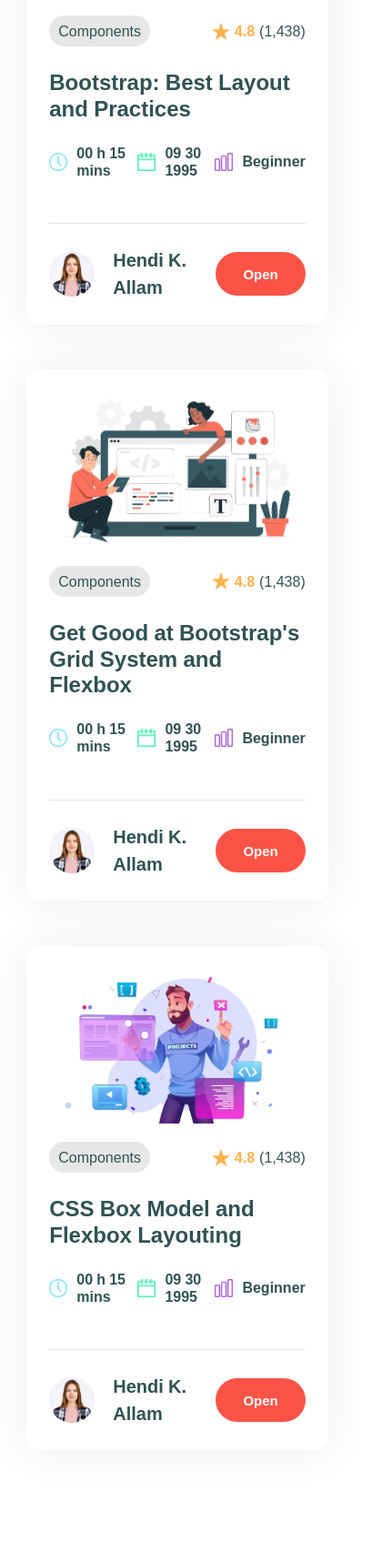
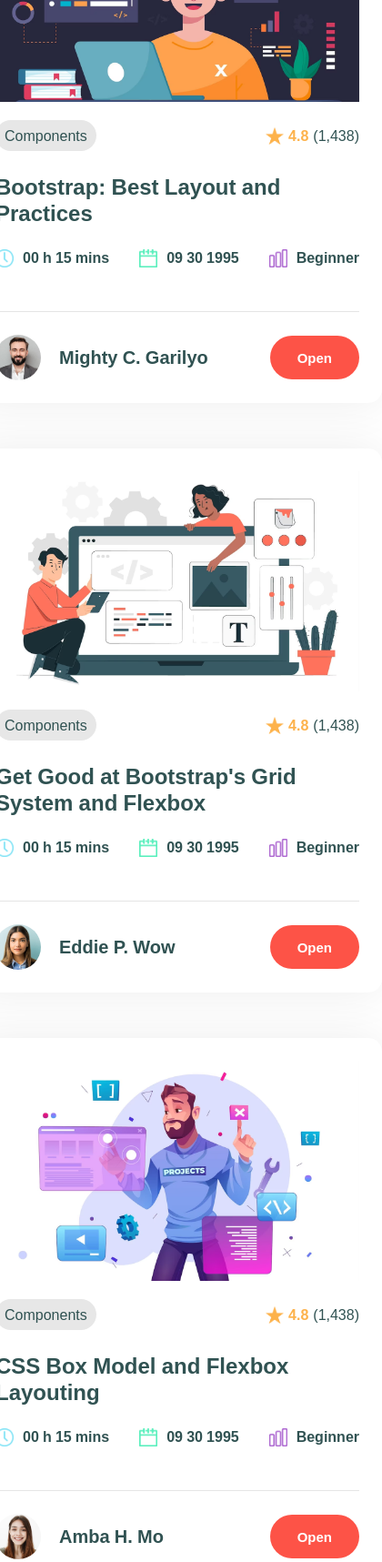
Before and after one commit to DerickEroy/capstone1, a plain HTML site: page index.html in a window 390 px wide. Shown: the part 2795-4512 px from the top of the page at 91% size, 420 px wide, since content can reach past the window. Drawn offline with nearby package versions, Linux system fonts and the light colour scheme.

Commit message:
updated capstone 1 project

```diff
--- a/index.css
+++ b/index.css
@@ -201,8 +201,8 @@ nav ul {
 	border: 7px solid white ;
 	outline: 2px solid #9c9c9c;
 	max-width: 375px;
-	margin-left: auto;
-	margin-right: auto;
+	margin-left: 20px;
+	margin-right: 20px;
 	margin-bottom: 50px;
 	column-gap: 15px;
 	transition: transform 0.25s;
@@ -285,8 +285,6 @@ nav ul {
 #contactUsImage img {
 	object-fit: contain;
 	width: 100%;
-	margin-top: auto;
-	margin-bottom: auto;
 }
 /* Contact Us Form End */
 
@@ -313,6 +311,8 @@ nav ul {
 }
 
 #starDev {
+		margin-left: auto;
+		margin-right: auto;
 	margin-bottom: 35px;
 }
 
@@ -357,10 +357,13 @@ footer .row {
 }
 
 #websiteFooterImages img{
-	margin-left: 20px;
-	margin-right: 20px;
 	width: 50px;
 }
+
+#websiteFooterImages a {
+	margin: 20px;
+}
+
 
 #websiteFooter p {
 	margin-left: auto;
@@ -395,9 +398,9 @@ footer .row {
 	background-color: white;
 	padding: 25px;
 	color: #305252;
+	min-width: 450px;
 	max-width: 450px;
-	margin-left: auto;
-	margin-right: auto;
+	margin: 0 5px;
 	margin-bottom: 50px;
 	border-radius: 15px;
 	box-shadow: 0 0 50px rgba(0, 0, 0, 0.075);
@@ -860,7 +863,7 @@ footer .row {
 }
 
 #starDev {
-  justify-content: ;
+  justify-content: center;
 }
 
 /* Full-Stack Web Developer End */
--- a/index.html
+++ b/index.html
@@ -199,14 +199,14 @@
 
 		<!-- Project Start -->
 		<section class="container-fluid" id="projects">
-			<div class="row">
+			<div class="row justify-content-center">
 				<div class="col-xl-12" id="projectText">
 					<h1>Class Small <strong>Projects</strong></h1>
 					<p>Provided below are the activities/projects done in the class.</p>
 				</div>
 
 				<!-- Creator -->
-				<div class="col-xl-12" id="project">
+				<div class="col-xl-3" id="project">
 					<!-- Image Start -->
 					<div id="project1Pic">
 						<img src="./images/thumbnail1.png">
@@ -280,7 +280,7 @@
 				<!-- Creator End -->
 
 				<!-- Creator -->
-				<div class="col-xl-12" id="project">
+				<div class="col-xl-3" id="project">
 					<!-- Image Start -->
 					<div id="project1Pic">
 						<img src="./images/thumbnail2.png">
@@ -341,8 +341,8 @@
 					<!-- Creator Start -->
 					<div id="creator">
 						<div id="picAndName">
-							<img src="./images/projectpfp1.png" width="100%">
-							<p class="font-weight-bold">Hendi K. Allam</p>
+							<img src="./images/projectpfp2.png" width="100%">
+							<p class="font-weight-bold">Mighty C. Garilyo</p>
 						</div>
 
 						<div id="openButton">
@@ -354,7 +354,7 @@
 				<!-- Creator End -->
 
 				<!-- Creator -->
-				<div class="col-xl-12" id="project">
+				<div class="col-xl-3" id="project">
 					<!-- Image Start -->
 					<div id="project1Pic">
 						<img src="./images/thumbnail3.png">
@@ -415,8 +415,8 @@
 					<!-- Creator Start -->
 					<div id="creator">
 						<div id="picAndName">
-							<img src="./images/projectpfp1.png" width="100%">
-							<p class="font-weight-bold">Hendi K. Allam</p>
+							<img src="./images/projectpfp3.png" width="100%">
+							<p class="font-weight-bold">Eddie P. Wow</p>
 						</div>
 
 						<div id="openButton">
@@ -428,7 +428,7 @@
 				<!-- Creator End -->
 
 				<!-- Creator -->
-				<div class="col-xl-12" id="project">
+				<div class="col-xl-3" id="project">
 					<!-- Image Start -->
 					<div id="project1Pic">
 						<img src="./images/thumbnail4.png">
@@ -489,8 +489,8 @@
 					<!-- Creator Start -->
 					<div id="creator">
 						<div id="picAndName">
-							<img src="./images/projectpfp1.png" width="100%">
-							<p class="font-weight-bold">Hendi K. Allam</p>
+							<img src="./images/projectpfp4.png" width="100%">
+							<p class="font-weight-bold">Amba H. Mo</p>
 						</div>
 
 						<div id="openButton">
@@ -510,7 +510,7 @@
 		<section class="container-fluid d-flex justify-content-center" id="contactUsForm">
 			<div class="row">
 				<!-- Image Start -->
-				<div class="col-6 order-2" id="contactUsImage">
+				<div class="col-6 order-2 mt-auto mb-auto" id="contactUsImage">
 					<img src="./images/contactusmodel.png" width="100%">
 				</div>
 				<!-- Image End -->
@@ -580,7 +580,7 @@
 
 		<!-- Tools Start -->
 		<section class="container-fluid" id="tools">
-			<div class="row">
+			<div class="row justify-content-center">
 				<div class="col-xl-12" id="toolText">
 					<h1>What Are The <strong>Tools</strong> Used?</h1>
 					<p>Listed below are the tools that are mainly used to create this website.</p>
```
Also changed, not shown: images/projectpfp2.png (added), images/projectpfp3.png (added), images/projectpfp4.png (added).
